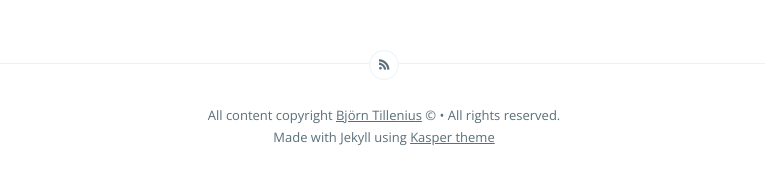
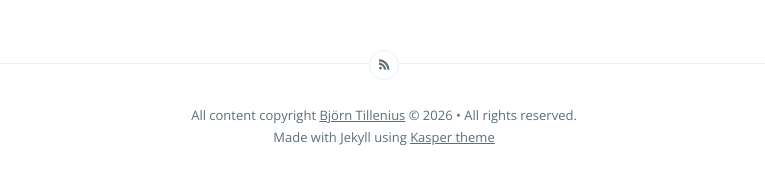
Before and after one commit to bjornt/bjornt.github.io, a Jekyll site: the page built from index.html, in a window 1280 px wide and 900 px high, scrolled down 4073 px. Shown: the part 712-897 px from the top of the window, without its empty margins (256-1021 px from the left). Built offline with Jekyll 4.4.1, drawn with Linux system fonts in a browser that asks for light colours; the list of posts is cut into pages by our own code.

Commit message:
fix: fix warnings

```diff
--- a/_layouts/default.html
+++ b/_layouts/default.html
@@ -34,7 +34,7 @@
     <footer class="site-footer">
         <a class="subscribe icon-feed" href="{{ site.baseurl }}feed.xml"><span class="tooltip">Subscribe!</span></a>
         <div class="inner">
-             <section class="copyright">All content copyright <a href="{{ site.baseurl }}">{{ site.name }}</a> &copy; {{date format="YYYY"}} &bull; All rights reserved.</section>
+             <section class="copyright">All content copyright <a href="{{ site.baseurl }}">{{ site.name }}</a> &copy; {{ 'now' | date: "%Y" }} &bull; All rights reserved.</section>
              <section class="poweredby">Made with Jekyll using <a href="http://github.com/rosario/kasper">Kasper theme</a></section>
         </div>
     </footer>
--- a/index.html
+++ b/index.html
@@ -23,7 +23,7 @@ cover: false
 
     <article class="post">
         <header class="post-header">
-            <span class="post-meta"><time datetime="{{ post.date | date:"%Y-%m-%d" }}">{{ post.date | date_to_string }}</time> {{!tags prefix="on "}}</span>
+            <span class="post-meta"><time datetime="{{ post.date | date:"%Y-%m-%d" }}">{{ post.date | date_to_string }}</time></span>
             <h2 class="post-title"><a href="{{ post.url }}">{{ post.title }}</a></h2>
 
         </header>
```
